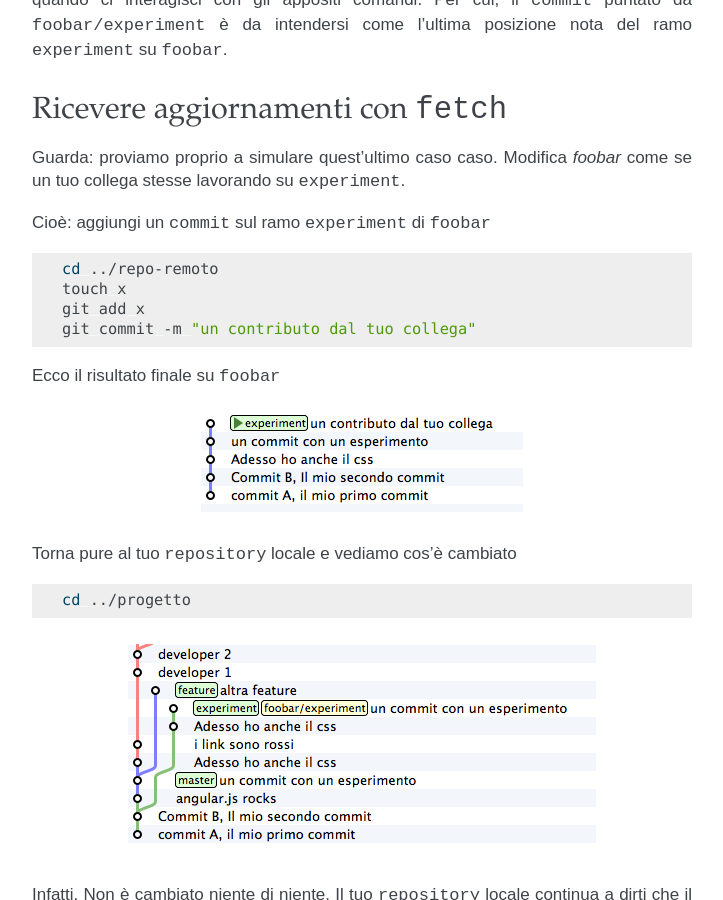
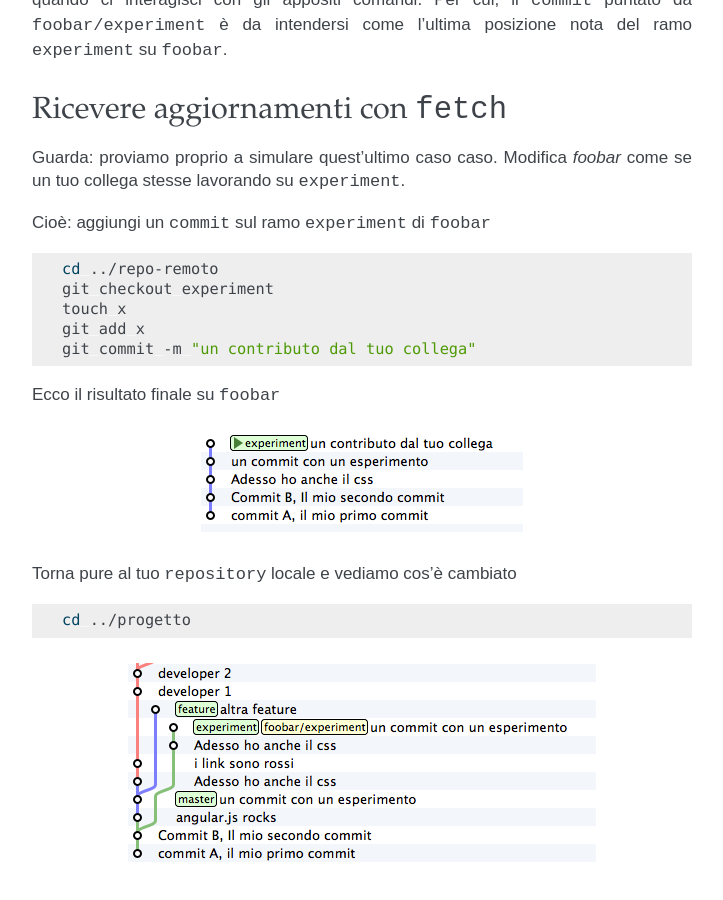
Before and after one commit to arialdomartini/get-git, a Sphinx documentation site: the page built from docs/obiettivo_6.rst, in a window 1280 px wide and 900 px high, scrolled down 4645 px. Shown: the whole window, without its empty margins (388-1111 px from the left). Built offline with Sphinx 7.4.7, drawn with Linux system fonts in a browser that asks for light colours.

Commit message:
Update obiettivo_6.rst

```diff
--- a/docs/obiettivo_6.rst
+++ b/docs/obiettivo_6.rst
@@ -220,6 +220,7 @@ Cioè: aggiungi un ``commit`` sul ramo ``experiment`` di ``foobar``
 .. code-block:: bash
 
     cd ../repo-remoto
+    git checkout experiment
     touch x
     git add x
     git commit -m "un contributo dal tuo collega"
```
